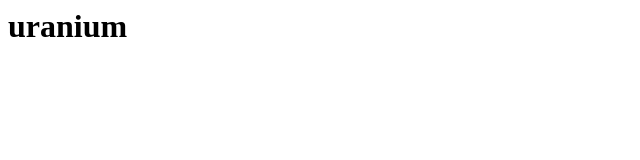
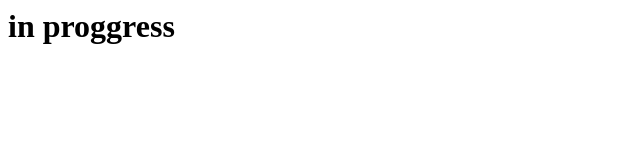
Before and after one commit to XAU-helper/uranium, a plain HTML site: page index.html in a window 1280 px wide. Shown: the whole page, without its empty margins (0-640 px from the left). Drawn offline with Linux system fonts and the light colour scheme.

Commit message:
Update index.html

```diff
--- a/index.html
+++ b/index.html
@@ -1 +1 @@
-<h1>uranium</h1>
+<h1>in proggress</h1>
```
